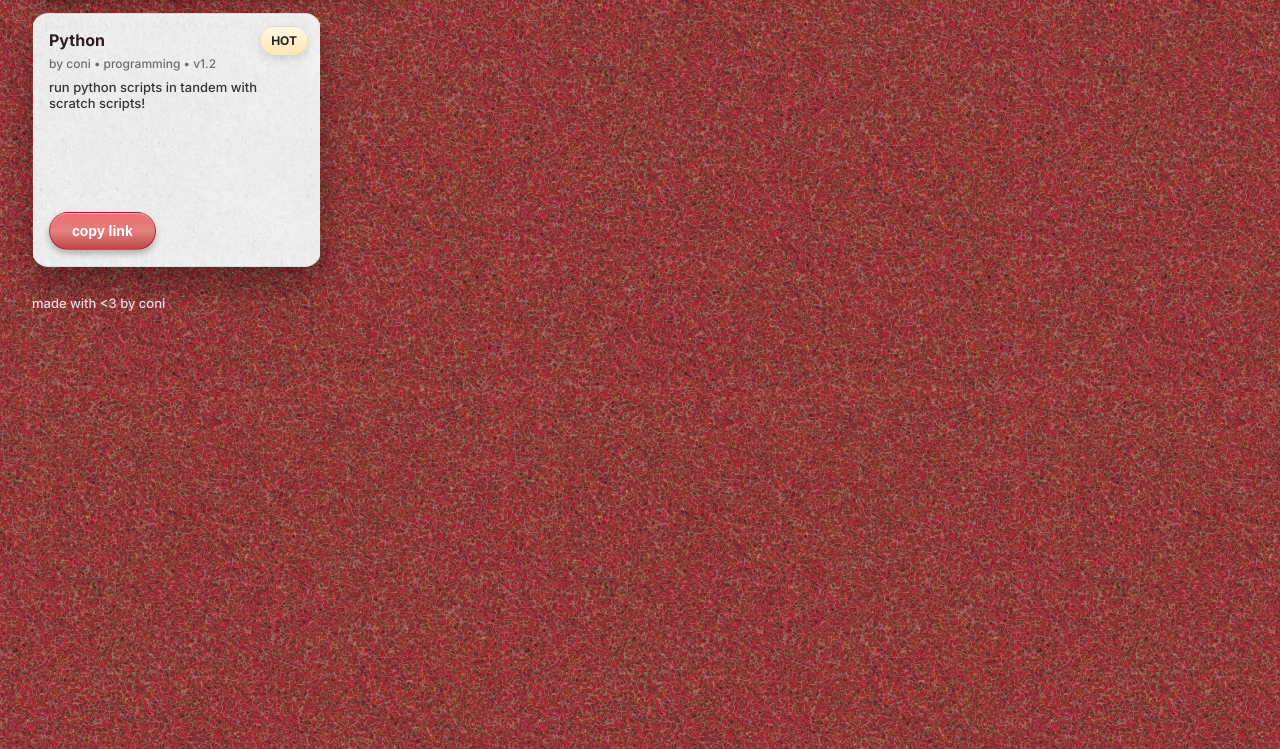
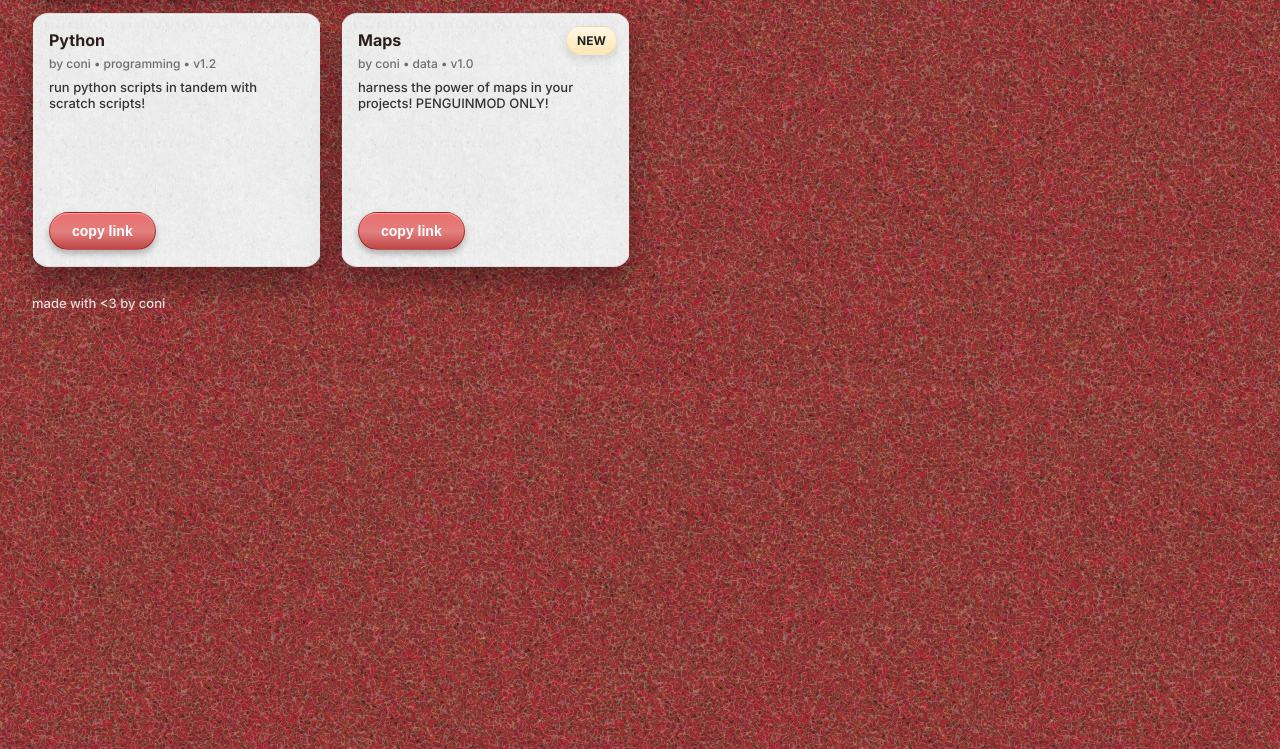
Before and after one commit to cshadsy/extensionz, a plain HTML site: page index.html in a window 1280 px wide. Shown: the part 115-864 px from the top of the page. Drawn offline with nearby package versions, Linux system fonts and the light colour scheme; a web font is replaced by a local one.

Commit message:
Update index.html

```diff
--- a/index.html
+++ b/index.html
@@ -34,7 +34,6 @@
   <main class="grid" id="grid" role="list">
     <article class="card" role="listitem" tabindex="0" aria-label="pythonpm">
       <div>
-        <div class="badge">HOT</div>
         <h2 class="title">Python</h2>
         <div class="meta">by coni • programming • v1.2</div>
         <p class="desc">run python scripts in tandem with scratch scripts!</p>
@@ -46,6 +45,20 @@
 
       <div class="stitched" aria-hidden></div>
     </article>
+    <article class="card" role="listitem" tabindex="0" aria-label="conimaps">
+      <div>
+        <div class="badge">NEW</div>
+        <h2 class="title">Maps</h2>
+        <div class="meta">by coni • data • v1.0</div>
+        <p class="desc">harness the power of maps in your projects! PENGUINMOD ONLY!</p>
+      </div>
+
+      <div class="row">
+        <button class="btn" data-link="https://raw.githubusercontent.com/cshadsy/pm-exts/refs/heads/main/maps.js">copy link</button>
+      </div>
+
+      <div class="stitched" aria-hidden></div>
+    </article>
   </main>
 
   <footer>made with &#60;3 by coni</footer>
```
